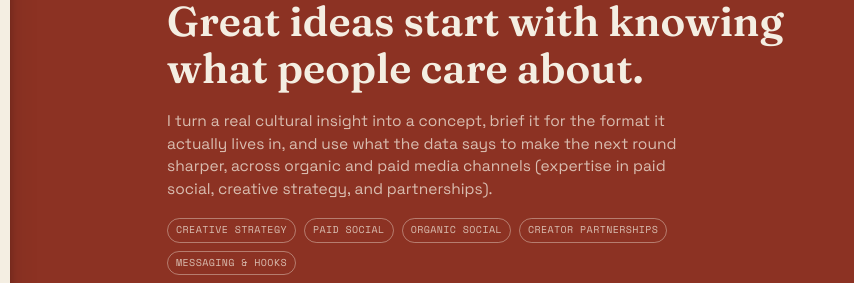
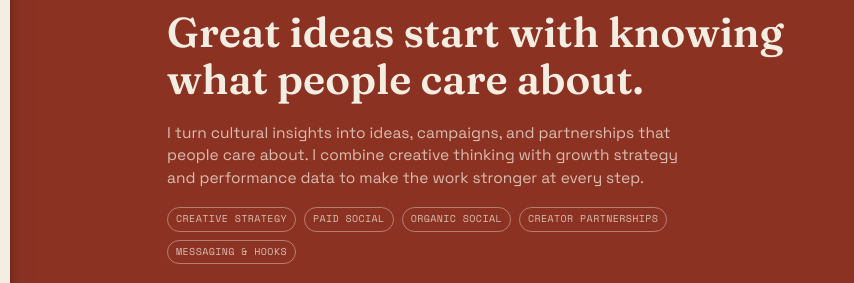
Before and after one commit to beccainz/becca-portfolio, a plain HTML site: page index.html in a window 1280 px wide. Shown: the part 604-887 px from the top of the page, 426-1280 px from the left. Drawn offline with nearby package versions, Linux system fonts and the light colour scheme.

Commit message:
Update Home page intro copy
Rewrote the "Hi, I'm Becca" intro paragraph on the Home page.

```diff
--- a/index.html
+++ b/index.html
@@ -88,7 +88,7 @@
   font-size:16px;
   line-height:1.45;
   -webkit-font-smoothing:antialiased;
-  overflow-x:hidden;
+  overflow-x:clip;
 }
 img,video{max-width:100%;display:block;}
 a{color:inherit;text-decoration:none;}
@@ -1414,7 +1414,7 @@
       <div>
         <span class="script script-hi">Hi, I'm Becca :)</span>
         <h2 class="balance">Great ideas start with knowing what people care about.</h2>
-        <p>I turn a real cultural insight into a concept, brief it for the format it actually lives in, and use what the data says to make the next round sharper, across organic and paid media channels (expertise in paid social, creative strategy, and partnerships).</p>
+        <p>I turn cultural insights into ideas, campaigns, and partnerships that people care about. I combine creative thinking with growth strategy and performance data to make the work stronger at every step.</p>
         <div class="intro-skills">
           ${["Creative Strategy","Paid Social","Organic Social","Creator Partnerships","Messaging & Hooks"].map(t=>chip(t)).join("")}
         </div>
```
